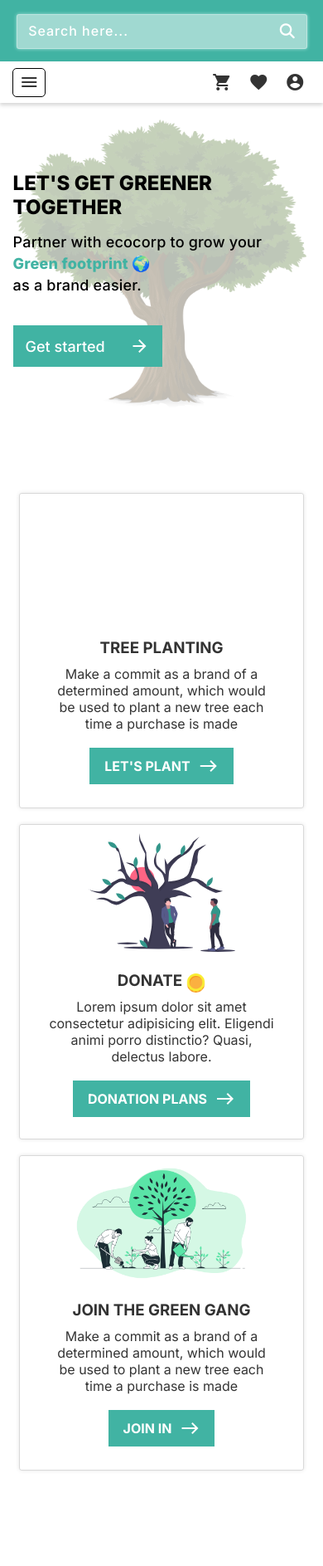
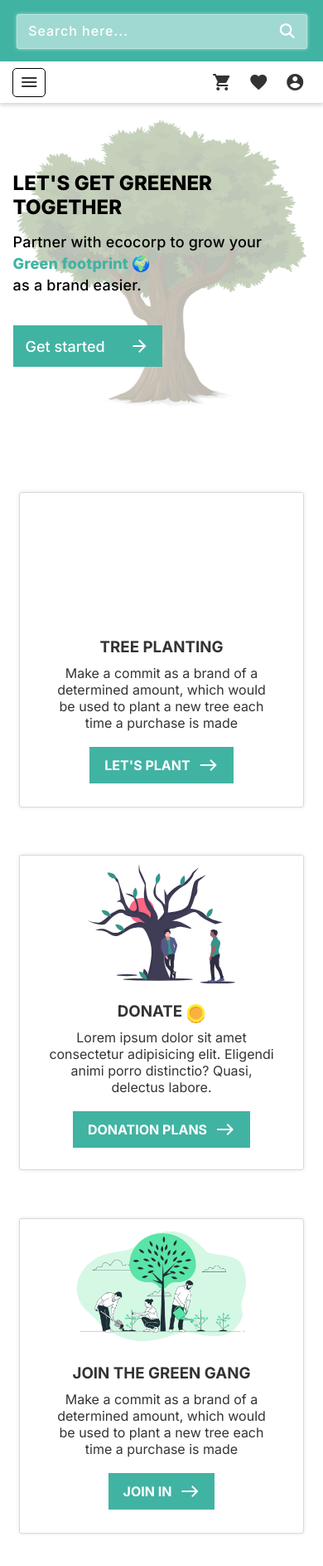
Before and after one commit to WameJoseph/ecogreen, a plain HTML site: page index.html in a window 390 px wide. Shown: the part 59-1946 px from the top of the page at 83% size. Before the commit the page ends 1870 px from the top, so only its background shows below. Drawn offline with Linux system fonts and the light colour scheme.

Commit message:
Add files via upload

```diff
--- a/index.css
+++ b/index.css
@@ -695,7 +695,7 @@ a{
         display: flex;
         flex-direction: column;
         width: 98%;
-        padding: 10% 0;
+        padding: 0% 0 10% 0;
         justify-content: space-between;
     }
 
@@ -710,7 +710,18 @@ a{
         border-radius: 3px;
         transition: 300ms;
         padding: 10px 0;
-        margin: 5% auto 0 auto;
+        margin: 15% auto 0 auto;
+        box-shadow: 0 0 5px rgb(0, 0, 0, 0.1);
+    }
+
+    .wrapper .section2 .main .a2{
+        border: solid 0.8px rgb(192, 192, 192, 0.6);
+        width: 90%;
+        height: 380px;
+        border-radius: 3px;
+        transition: 300ms;
+        padding: 10px 0;
+        margin: 15% auto 0 auto;
         box-shadow: 0 0 5px rgb(0, 0, 0, 0.1);
     }
 
```
